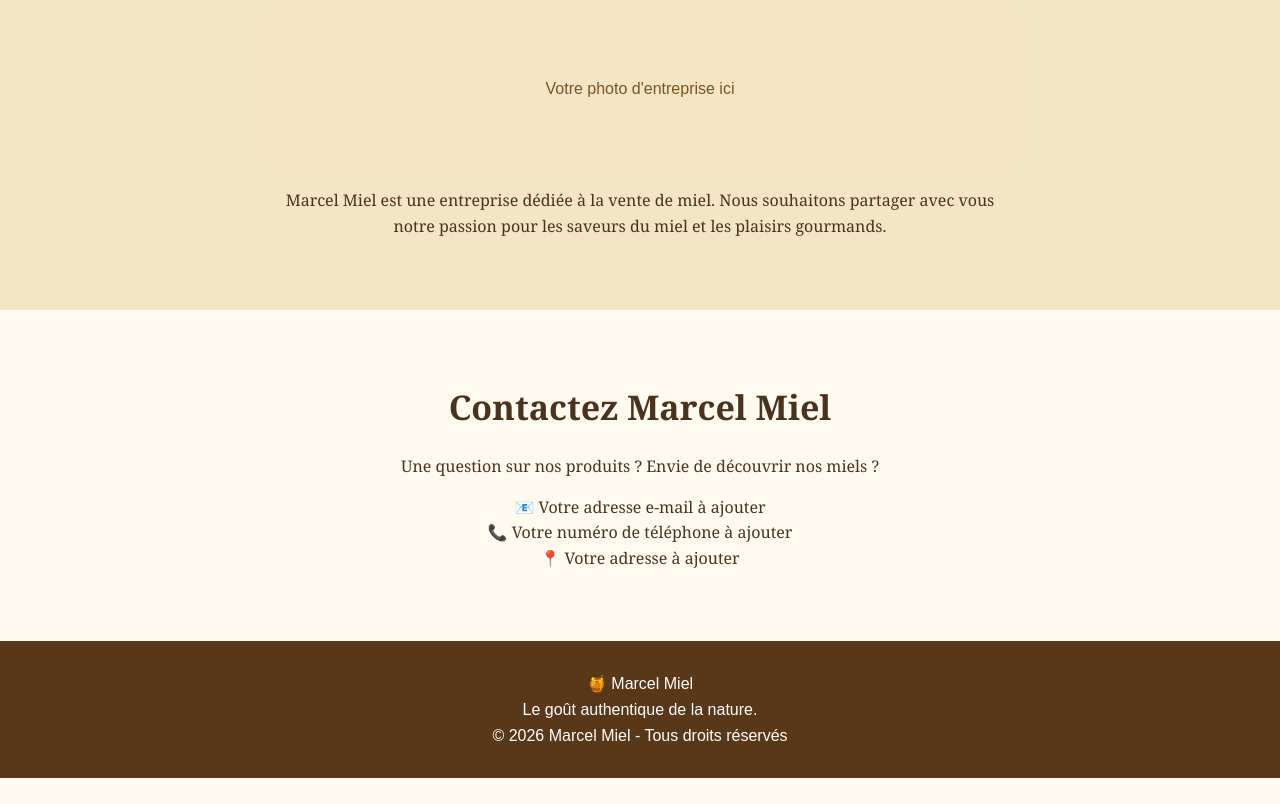
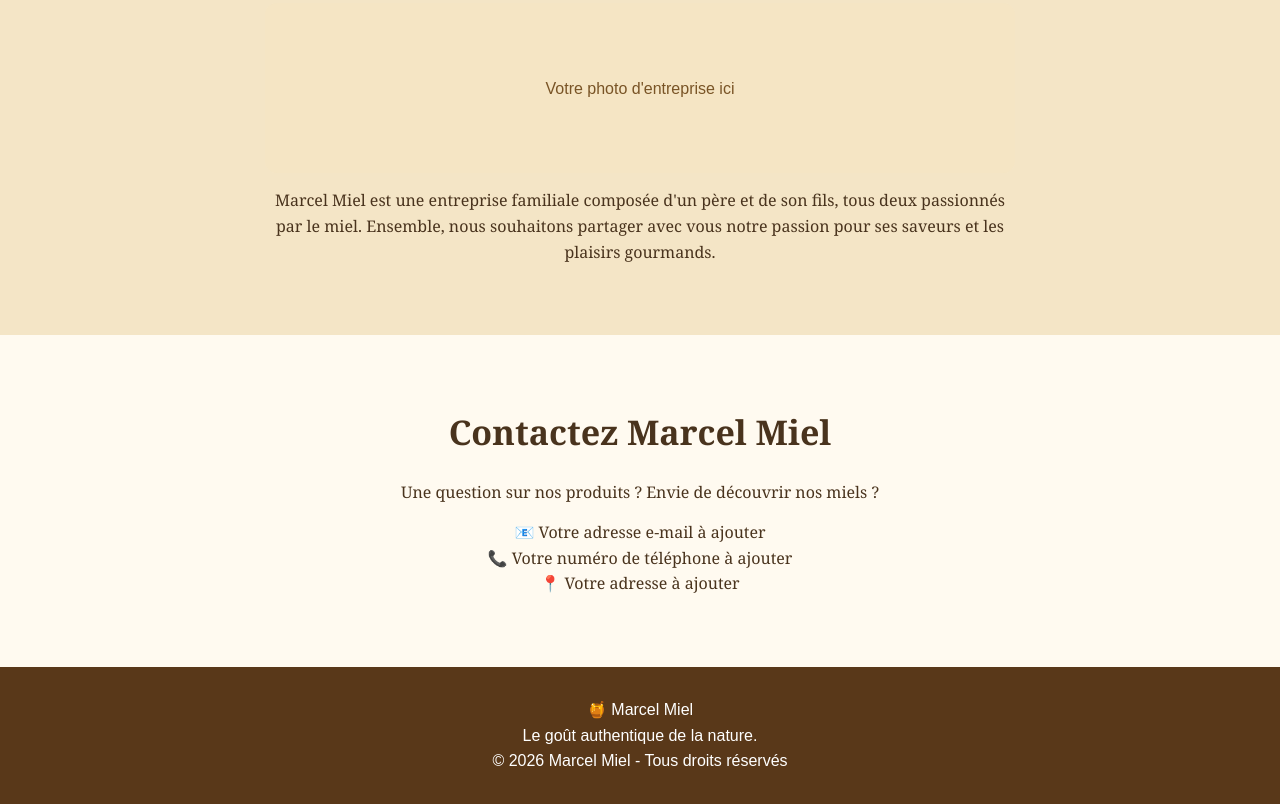
Before and after one commit to marcelromanens-ux/marcelmiel, a plain HTML site: page index.html in a window 1280 px wide. Shown: the part 1612-2416 px from the top of the page. Before the commit the page ends 2390 px from the top, so only its background shows below. Drawn offline with Linux system fonts and the light colour scheme.

Commit message:
Describe Marcel Miel as a father-son business

```diff
--- a/index.html
+++ b/index.html
@@ -155,9 +155,7 @@ footer a { color: #f3d58d; }
   <h2>Notre histoire</h2>
   <div class="intro">
     <div class="photo">Votre photo d'entreprise ici</div>
-    <p>Marcel Miel est une entreprise dédiée à la vente de miel.
-    Nous souhaitons partager avec vous notre passion pour les saveurs
-    du miel et les plaisirs gourmands.</p>
+    <p>Marcel Miel est une entreprise familiale composée d'un père et de son fils, tous deux passionnés par le miel. Ensemble, nous souhaitons partager avec vous notre passion pour ses saveurs et les plaisirs gourmands.</p>
   </div>
 </section>
 
```
